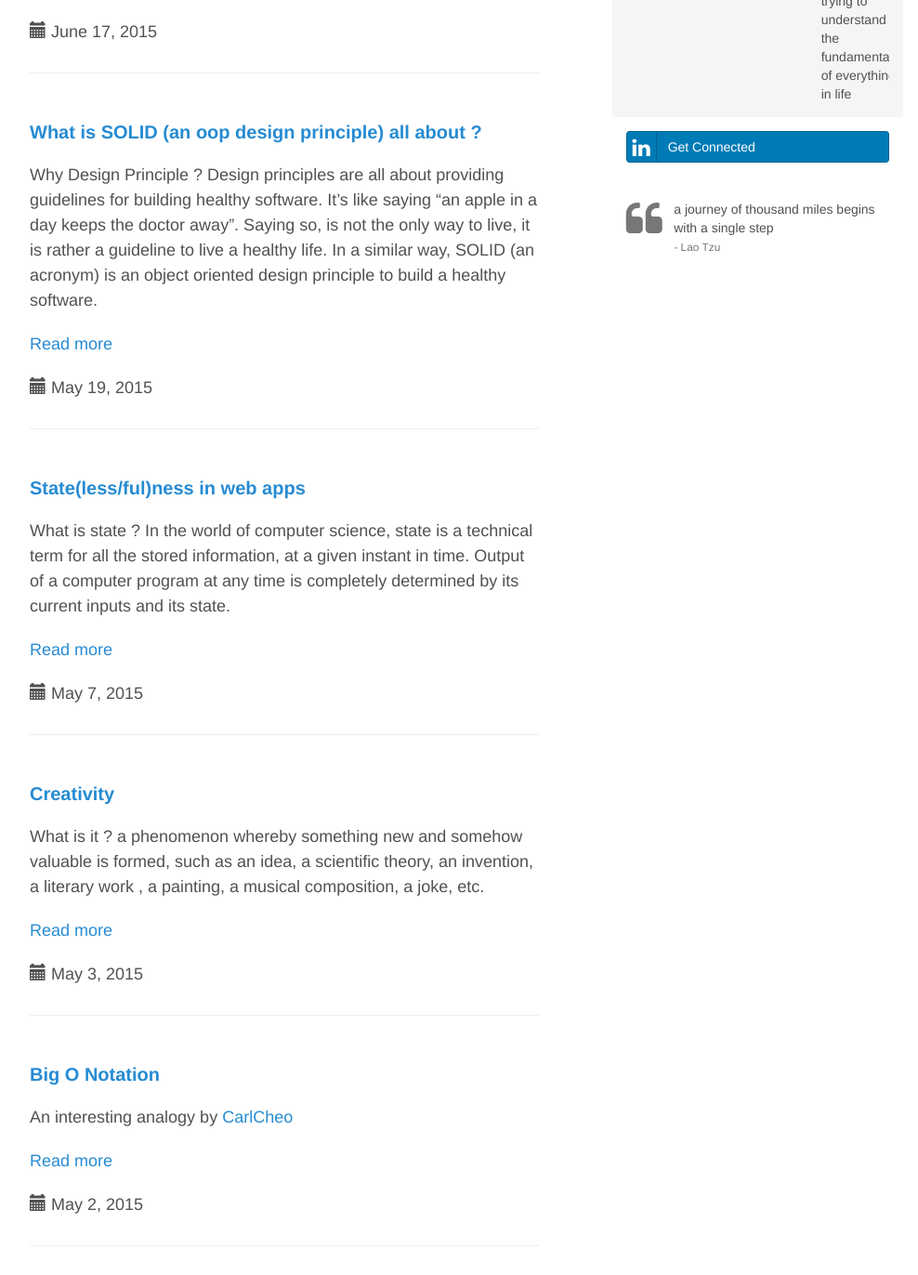
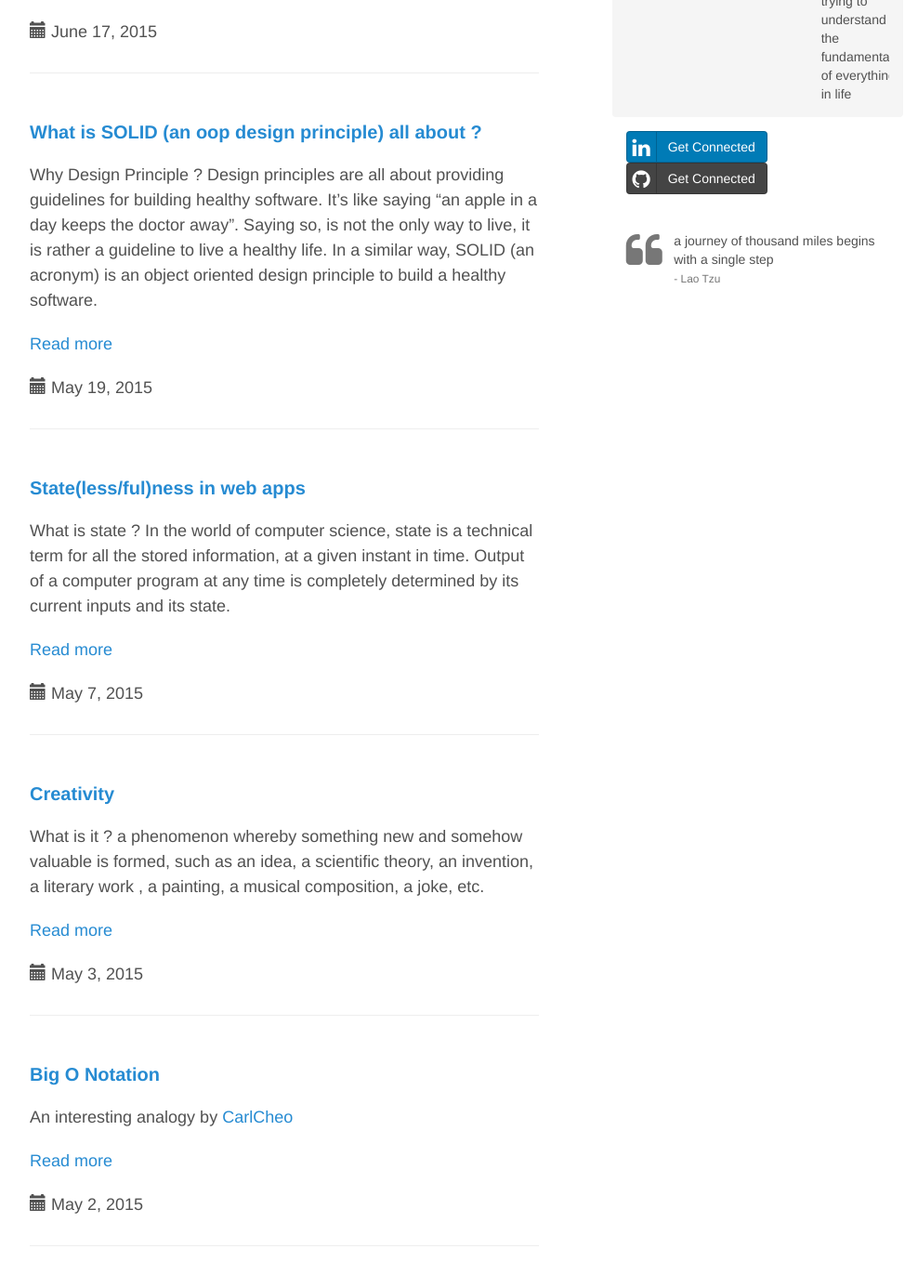
Before and after one commit to lakshma/lakshma.github.io, a Jekyll site: the page built from index.html, in a window 1280 px wide, cut to the strip 379-1751 px from the top of the page. Shown: the whole strip at 93% size, without its empty margins (138-1126 px from the left). Built offline with Jekyll 4.4.1, drawn with Linux system fonts in a browser that asks for light colours; Markdown is read by kramdown in place of the engine named in the settings; the list of posts is cut into pages by our own code.

Commit message:
no message

```diff
--- a/_layouts/default.html
+++ b/_layouts/default.html
@@ -28,8 +28,11 @@
 				</div>
 			</div>
 			<p>
-				<a class="btn btn-block btn-social btn-linkedin" href="https://linkedin.com/in/lakshmanav">
+				<a class="btn btn-default btn-social btn-linkedin" href="https://linkedin.com/in/lakshmanav">
 					<i class="fa fa-linkedin"></i> Get Connected
+				</a>
+				<a class="btn btn-default btn-social btn-github" href="https://github.com/lakshmanav">
+					<i class="fa fa-github"></i> Get Connected
 				</a>
 			</p>
 			<br>
```
